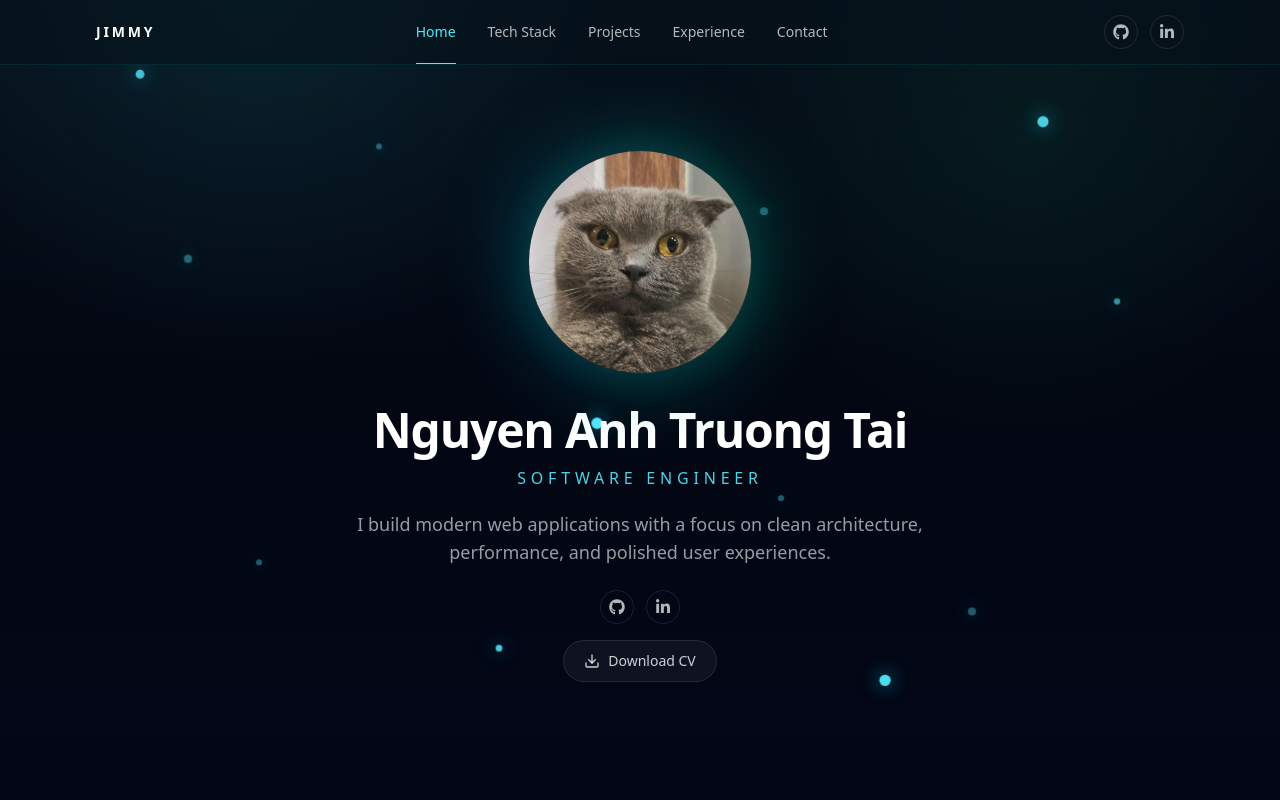
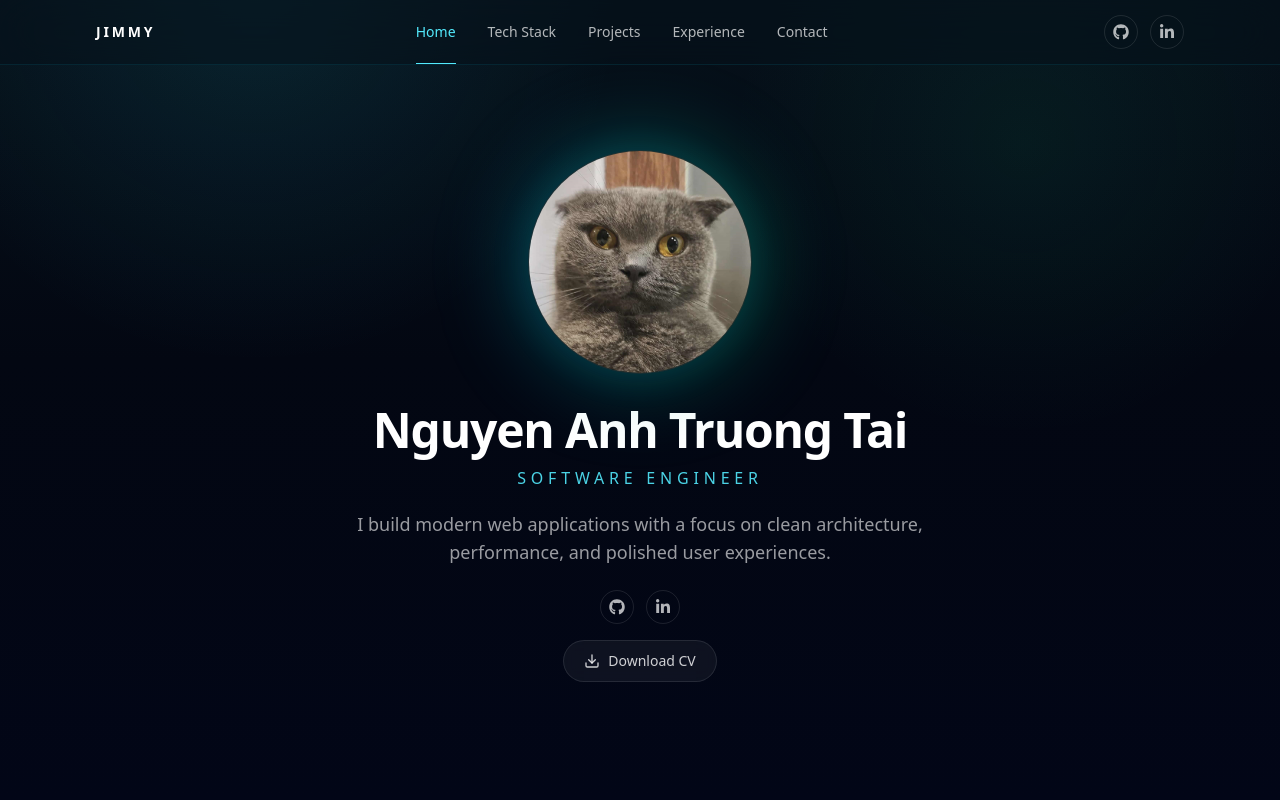
Before and after one commit to Jimmy-02/Porfolio, a Next.js app in the folder apps/web/: page / in a window 1280 px wide. Shown: the top 800 px of the page. Built offline with nearby package versions, Linux system fonts and the light colour scheme.

Commit message:
chore: remove particle

```diff
--- a/apps/web/components/Hero.tsx
+++ b/apps/web/components/Hero.tsx
@@ -9,8 +9,6 @@ export default function Hero() {
       id="home"
       className="relative flex min-h-screen items-center justify-center overflow-hidden pt-20 pb-12"
     >
-      <Particles />
-
       <Container className="relative z-10">
         <div className="flex flex-col items-center justify-center text-center">
           <div className="relative">
```
